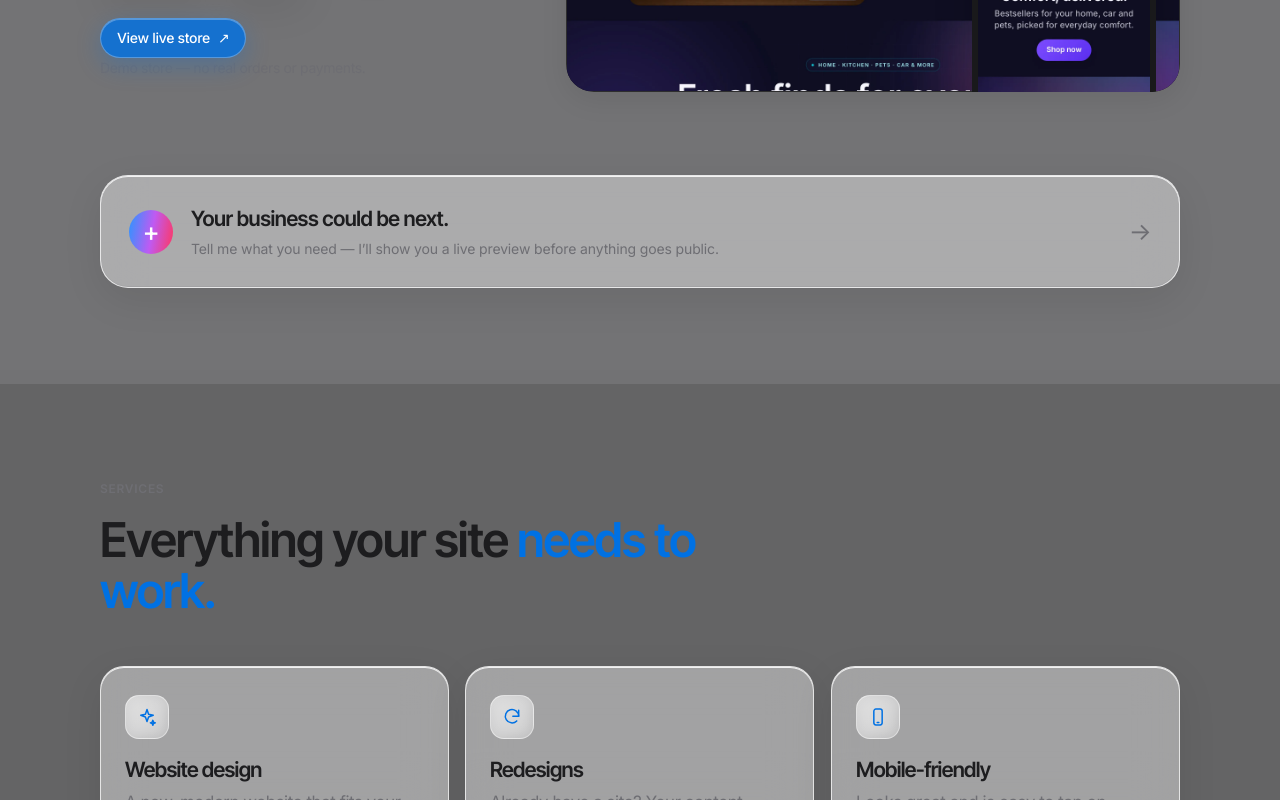
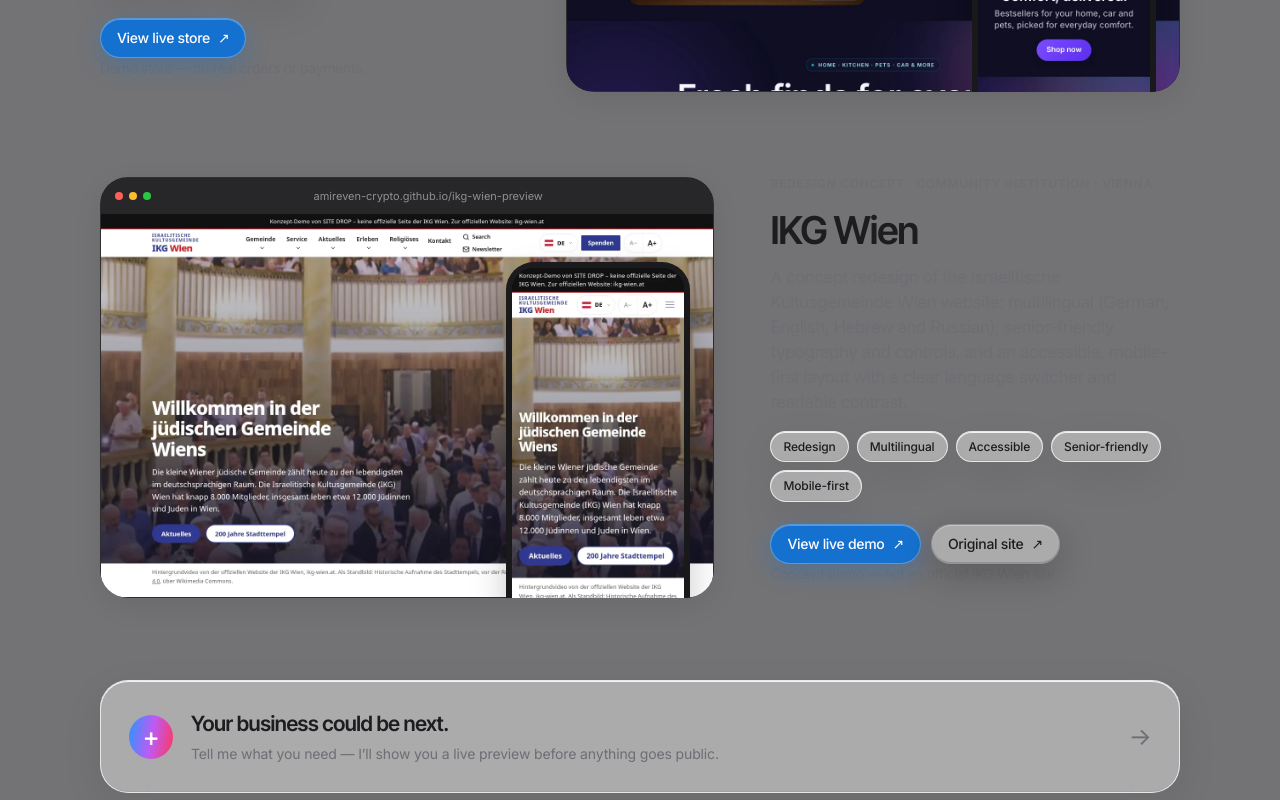
Before and after one commit to amireven-crypto/site-drop, a plain HTML site: page index.html in a window 1280 px wide. Shown: the part 2171-2971 px from the top of the page. Drawn offline with Linux system fonts and the light colour scheme.

Commit message:
Add the IKG Wien concept redesign to the work section.

```diff
--- a/index.html
+++ b/index.html
@@ -21,22 +21,22 @@
   <meta name="twitter:title" content="SITE DROP | Websites for businesses">
   <meta name="twitter:description" content="Modern, mobile-friendly websites for businesses — new sites, redesigns and online stores.">
   <meta name="twitter:image" content="https://amireven-crypto.github.io/site-drop/assets/brand/og-image.png">
-  <link rel="icon" href="assets/brand/favicon.svg?ver=20261111-glass" type="image/svg+xml">
-  <link rel="icon" href="assets/brand/favicon-32.png?ver=20261111-glass" sizes="32x32" type="image/png">
-  <link rel="apple-touch-icon" href="assets/brand/apple-touch-icon.png?ver=20261111-glass">
+  <link rel="icon" href="assets/brand/favicon.svg?ver=20261111-ikg" type="image/svg+xml">
+  <link rel="icon" href="assets/brand/favicon-32.png?ver=20261111-ikg" sizes="32x32" type="image/png">
+  <link rel="apple-touch-icon" href="assets/brand/apple-touch-icon.png?ver=20261111-ikg">
   <link rel="preload" href="assets/fonts/inter-tight-var.woff2" as="font" type="font/woff2" crossorigin>
   <link rel="preload" href="assets/fonts/inter-var.woff2" as="font" type="font/woff2" crossorigin>
-  <link rel="stylesheet" href="assets/vendor/motion-anything/fade-in-up.css?ver=20261111-glass">
-  <link rel="stylesheet" href="assets/vendor/motion-anything/scroll-reveal.css?ver=20261111-glass">
-  <link rel="stylesheet" href="assets/vendor/motion-anything/stagger-list.css?ver=20261111-glass">
-  <link rel="stylesheet" href="assets/vendor/motion-anything/card-lift-hover.css?ver=20261111-glass">
-  <link rel="stylesheet" href="assets/vendor/motion-anything/bounce-cards.css?ver=20261111-glass">
-  <link rel="stylesheet" href="assets/vendor/motion-anything/shiny-text.css?ver=20261111-glass">
-  <link rel="stylesheet" href="assets/vendor/motion-anything/rotating-text.css?ver=20261111-glass">
-  <link rel="stylesheet" href="assets/vendor/motion-anything/magnetic-button.css?ver=20261111-glass">
-  <link rel="stylesheet" href="assets/vendor/motion-anything/glare-hover.css?ver=20261111-glass">
-  <link rel="stylesheet" href="assets/vendor/motion-anything/glass-icons.css?ver=20261111-glass">
-  <link rel="stylesheet" href="assets/css/style.css?ver=20261111-glass">
+  <link rel="stylesheet" href="assets/vendor/motion-anything/fade-in-up.css?ver=20261111-ikg">
+  <link rel="stylesheet" href="assets/vendor/motion-anything/scroll-reveal.css?ver=20261111-ikg">
+  <link rel="stylesheet" href="assets/vendor/motion-anything/stagger-list.css?ver=20261111-ikg">
+  <link rel="stylesheet" href="assets/vendor/motion-anything/card-lift-hover.css?ver=20261111-ikg">
+  <link rel="stylesheet" href="assets/vendor/motion-anything/bounce-cards.css?ver=20261111-ikg">
+  <link rel="stylesheet" href="assets/vendor/motion-anything/shiny-text.css?ver=20261111-ikg">
+  <link rel="stylesheet" href="assets/vendor/motion-anything/rotating-text.css?ver=20261111-ikg">
+  <link rel="stylesheet" href="assets/vendor/motion-anything/magnetic-button.css?ver=20261111-ikg">
+  <link rel="stylesheet" href="assets/vendor/motion-anything/glare-hover.css?ver=20261111-ikg">
+  <link rel="stylesheet" href="assets/vendor/motion-anything/glass-icons.css?ver=20261111-ikg">
+  <link rel="stylesheet" href="assets/css/style.css?ver=20261111-ikg">
 </head>
 <body>
   <a class="skip" href="#main">Skip to main content</a>
@@ -169,6 +169,40 @@
               <a class="btn primary sm" href="https://amireven-crypto.github.io/freshdrop/" target="_blank" rel="noopener">View live store <span aria-hidden="true">↗</span></a>
             </div>
             <p class="note">Demo store — no real orders or payments.</p>
+          </div>
+        </article>
+
+
+        <article class="proj" data-reveal>
+          <div class="proj-media">
+            <a class="lift-card media-link glare" href="https://amireven-crypto.github.io/ikg-wien-preview/" target="_blank" rel="noopener">
+              <div class="win">
+                <div class="bar" aria-hidden="true"><i></i><i></i><i></i><span>amireven-crypto.github.io/ikg-wien-preview</span></div>
+                <img src="assets/work/ikg-wien-desktop.webp" alt="IKG Wien concept redesign — desktop homepage with a full-bleed hero video" width="1440" height="900" loading="lazy">
+              </div>
+              <div class="phone sm">
+                <div class="pscreen">
+                  <img src="assets/work/ikg-wien-mobile.webp" alt="IKG Wien concept redesign on a phone" width="390" height="844" loading="lazy">
+                </div>
+              </div>
+            </a>
+          </div>
+          <div class="proj-body">
+            <p class="kicker">Redesign concept · Community institution · Vienna</p>
+            <h3>IKG Wien</h3>
+            <p>A concept redesign of the Israelitische Kultusgemeinde Wien website: multilingual (German, English, Hebrew and Russian), senior-friendly typography and controls, and an accessible, mobile-first layout with a clear language switcher and readable contrast.</p>
+            <ul class="tags">
+              <li>Redesign</li>
+              <li>Multilingual</li>
+              <li>Accessible</li>
+              <li>Senior-friendly</li>
+              <li>Mobile-first</li>
+            </ul>
+            <div class="pl">
+              <a class="btn primary sm" href="https://amireven-crypto.github.io/ikg-wien-preview/" target="_blank" rel="noopener">View live demo <span aria-hidden="true">↗</span></a>
+              <a class="btn ghost sm" href="https://www.ikg-wien.at/" target="_blank" rel="noopener">Original site <span aria-hidden="true">↗</span></a>
+            </div>
+            <p class="note">Concept demo — not an official IKG Wien site.</p>
           </div>
         </article>
 
@@ -305,13 +339,13 @@
     </div>
   </footer>
 
-  <script src="assets/vendor/motion-anything/fade-in-up.js?ver=20261111-glass"></script>
-  <script src="assets/vendor/motion-anything/scroll-reveal.js?ver=20261111-glass"></script>
-  <script src="assets/vendor/motion-anything/stagger-list.js?ver=20261111-glass"></script>
-  <script src="assets/vendor/motion-anything/bounce-cards.js?ver=20261111-glass"></script>
-  <script src="assets/vendor/motion-anything/rotating-text.js?ver=20261111-glass"></script>
-  <script src="assets/vendor/motion-anything/magnetic-button.js?ver=20261111-glass"></script>
-  <script src="assets/vendor/motion-anything/glare-hover.js?ver=20261111-glass"></script>
-  <script src="assets/js/main.js?ver=20261111-glass"></script>
+  <script src="assets/vendor/motion-anything/fade-in-up.js?ver=20261111-ikg"></script>
+  <script src="assets/vendor/motion-anything/scroll-reveal.js?ver=20261111-ikg"></script>
+  <script src="assets/vendor/motion-anything/stagger-list.js?ver=20261111-ikg"></script>
+  <script src="assets/vendor/motion-anything/bounce-cards.js?ver=20261111-ikg"></script>
+  <script src="assets/vendor/motion-anything/rotating-text.js?ver=20261111-ikg"></script>
+  <script src="assets/vendor/motion-anything/magnetic-button.js?ver=20261111-ikg"></script>
+  <script src="assets/vendor/motion-anything/glare-hover.js?ver=20261111-ikg"></script>
+  <script src="assets/js/main.js?ver=20261111-ikg"></script>
 </body>
 </html>
```
Also changed, not shown: assets/work/ikg-wien-desktop.webp (added), assets/work/ikg-wien-mobile.webp (added).
